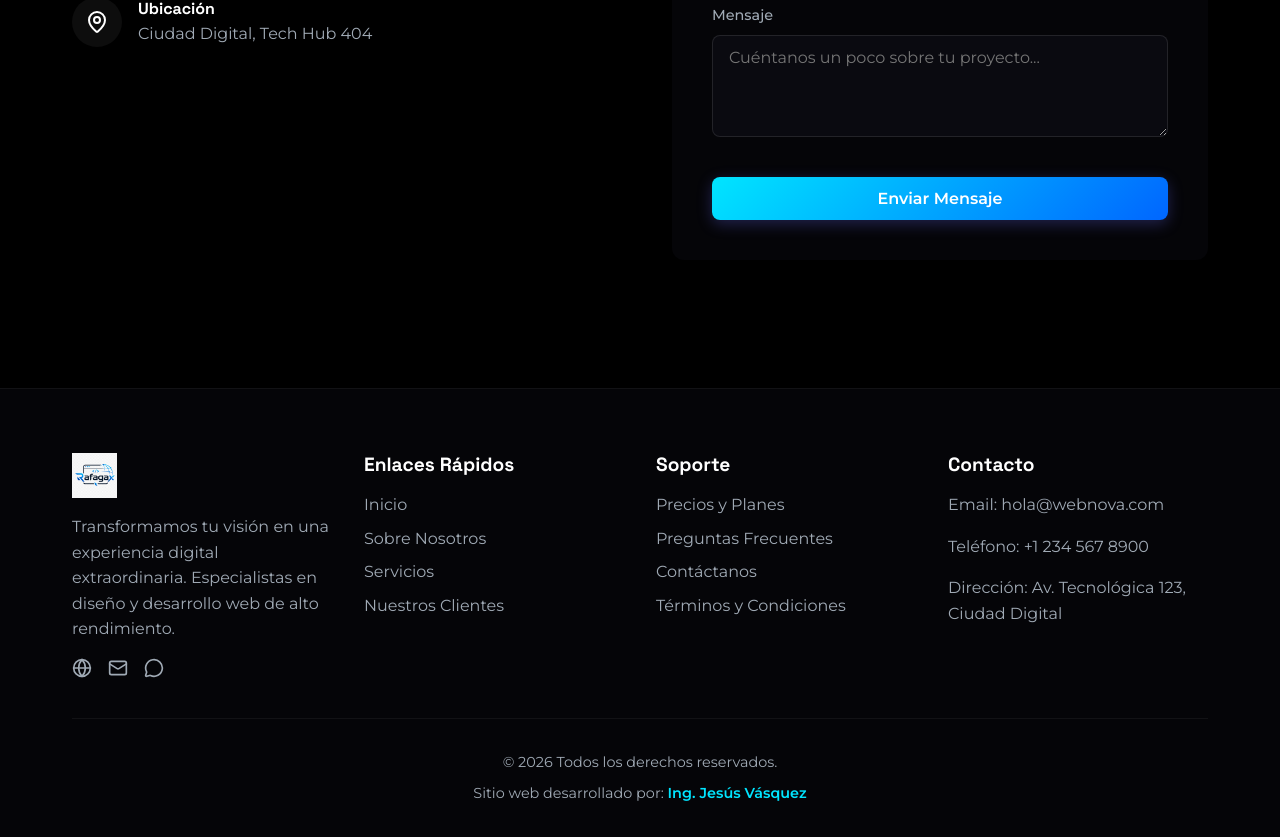
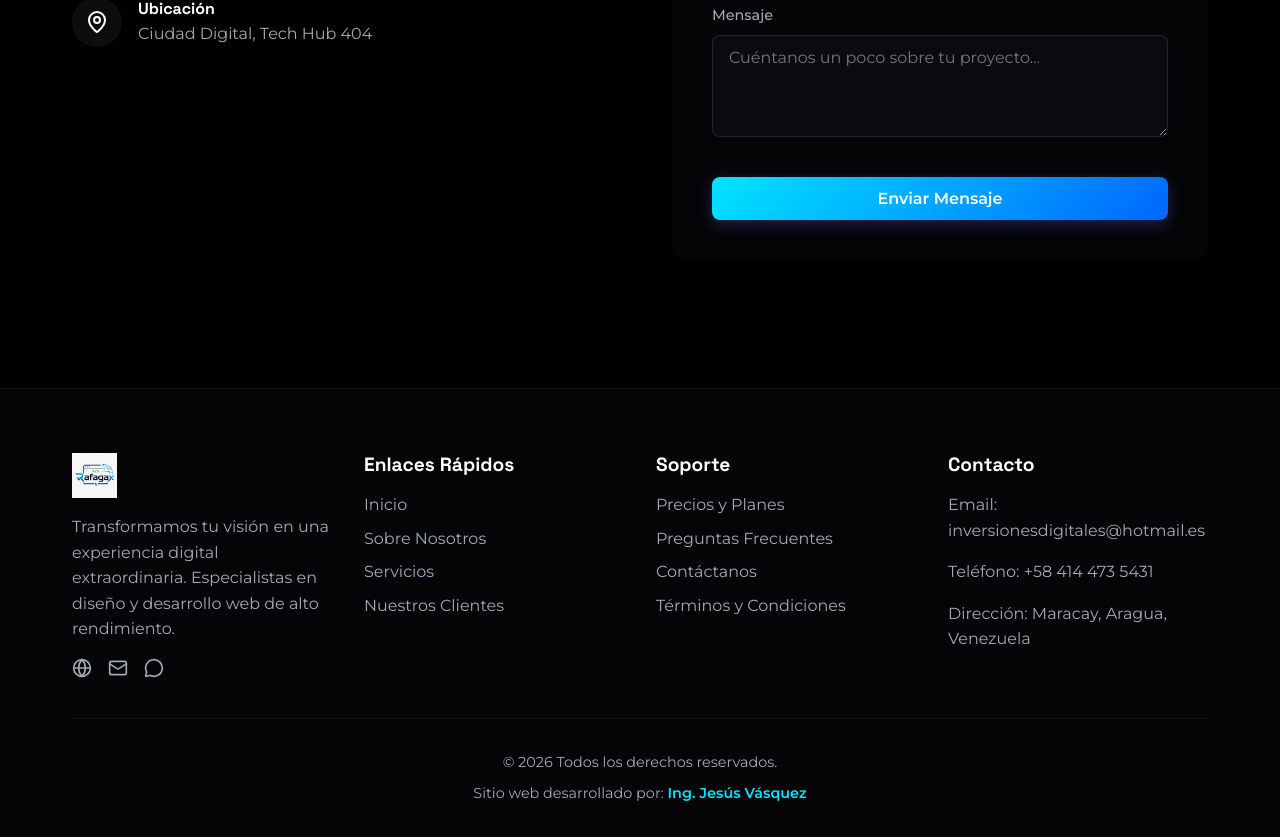
Before and after one commit to rafagax/proyecto-web, a React (Vite) app: page /contacto in a window 1280 px wide. Shown: the part 3385-4222 px from the top of the page. Built offline with nearby package versions, Linux system fonts and the light colour scheme.

Commit message:
Update Footer.jsx

```diff
--- a/src/components/Footer.jsx
+++ b/src/components/Footer.jsx
@@ -43,9 +43,9 @@ const Footer = () => {
 
           <div className="footer-col">
             <h3>Contacto</h3>
-            <p>Email: hola@webnova.com</p>
-            <p>Teléfono: +1 234 567 8900</p>
-            <p>Dirección: Av. Tecnológica 123, Ciudad Digital</p>
+            <p>Email: inversionesdigitales@hotmail.es</p>
+            <p>Teléfono: +58 414 473 5431</p>
+            <p>Dirección: Maracay, Aragua, Venezuela</p>
           </div>
         </div>
 
```
